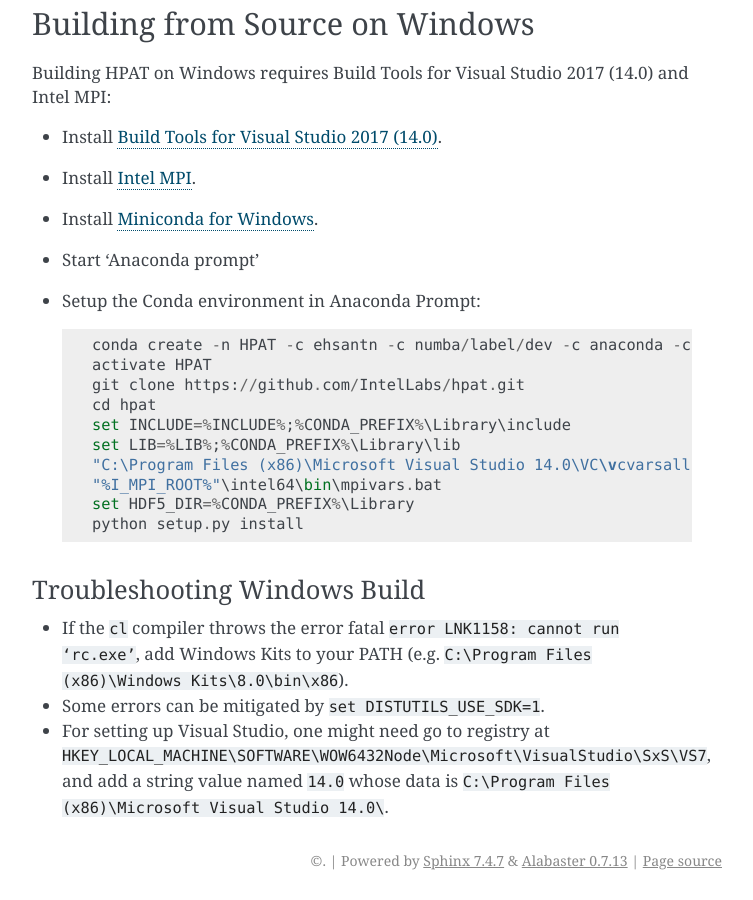
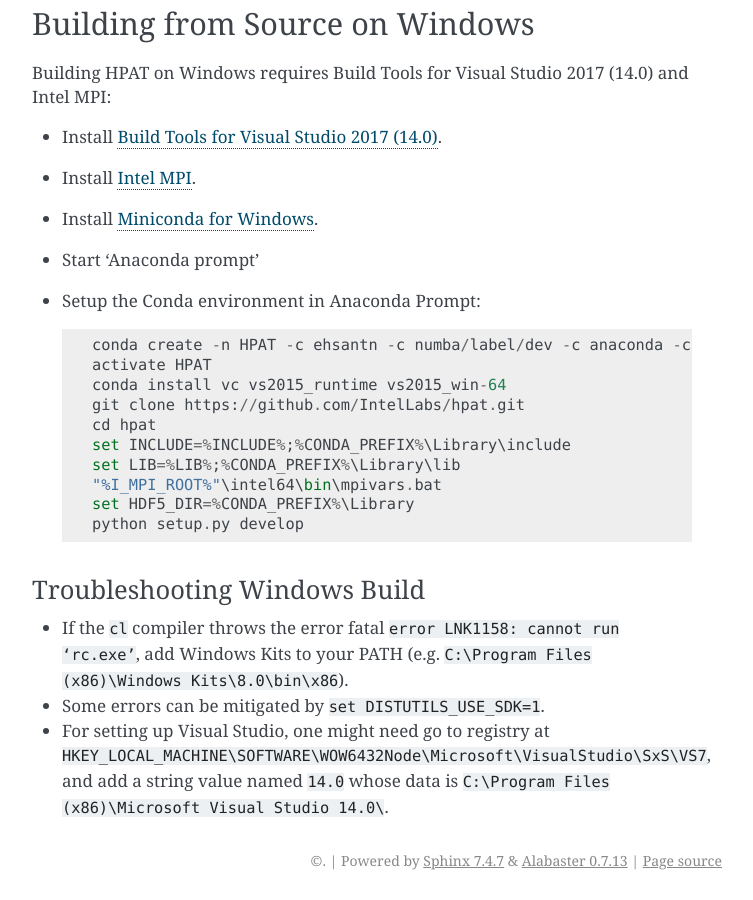
Before and after one commit to IntelPython/sdc, a Sphinx documentation site: the page built from docs/source/install.rst, in a window 1280 px wide and 900 px high, scrolled down 1052 px. Shown: the whole window, without its empty margins (388-1141 px from the left). Built offline with Sphinx 7.4.7, drawn with Linux system fonts in a browser that asks for light colours.

Commit message:
update Windows build from source

```diff
--- a/docs/source/install.rst
+++ b/docs/source/install.rst
@@ -65,16 +65,18 @@
 * Start 'Anaconda prompt'
 * Setup the Conda environment in Anaconda Prompt::
 
-    conda create -n HPAT -c ehsantn -c numba/label/dev -c anaconda -c conda-forge python=3.6 pandas pyarrow h5py numba scipy boost libboost tbb-devel mkl-devel
+    conda create -n HPAT -c ehsantn -c numba/label/dev -c anaconda -c conda-forge python=3.7 pandas pyarrow h5py numba scipy boost libboost tbb-devel mkl-devel
     activate HPAT
+    conda install vc vs2015_runtime vs2015_win-64
     git clone https://github.com/IntelLabs/hpat.git
     cd hpat
     set INCLUDE=%INCLUDE%;%CONDA_PREFIX%\Library\include
     set LIB=%LIB%;%CONDA_PREFIX%\Library\lib
-    "C:\Program Files (x86)\Microsoft Visual Studio 14.0\VC\vcvarsall.bat" amd64
     "%I_MPI_ROOT%"\intel64\bin\mpivars.bat
     set HDF5_DIR=%CONDA_PREFIX%\Library
-    python setup.py install
+    python setup.py develop
+
+.. "C:\Program Files (x86)\Microsoft Visual Studio 14.0\VC\vcvarsall.bat" amd64
 
 Troubleshooting Windows Build
 ~~~~~~~~~~~~~~~~~~~~~~~~~~~~~
```
